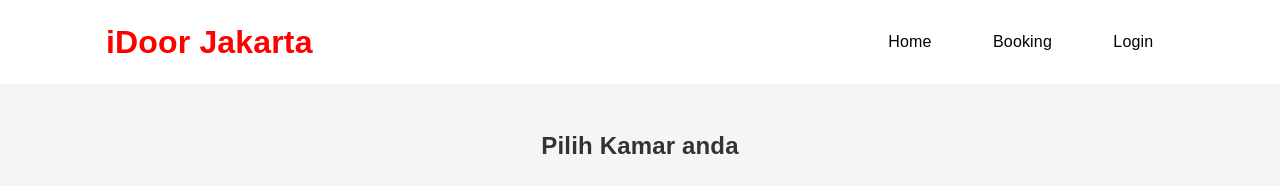
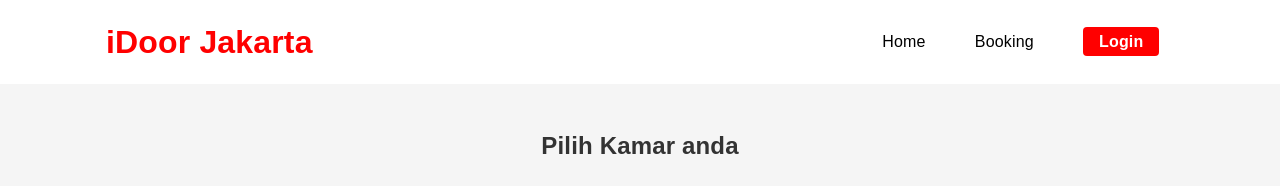
Before and after one commit to setyawannn/tefa-idoor, a plain HTML site: page page/detail/detail-jakarta.html in a window 1280 px wide. Shown: the top 186 px of the page. Drawn offline with Linux system fonts and the light colour scheme.

Commit message:
Update style-detail.css

```diff
--- a/page/detail/style-detail.css
+++ b/page/detail/style-detail.css
@@ -31,15 +31,28 @@ nav {
 }
 
 .nav-links a {
-	color: black;
+	color: #000;
 	text-decoration: none;
 	font-weight: 500;
 	font-size: 16px;
 }
+
+.nav-links .nav-button {
+	background-color: red;
+  color: #fff;
+	padding: 6px 16px;
+	border-radius: 4px;
+	font-size: 16px;
+	font-weight: 600;
+}
+
+.nav-links .nav-button:hover {
+	background-color: #000;
+	color: #fff;
+}
 /* End of navbar section */
 
 /* Card */
-
 *,
 * ::before,
 *::after {
```
